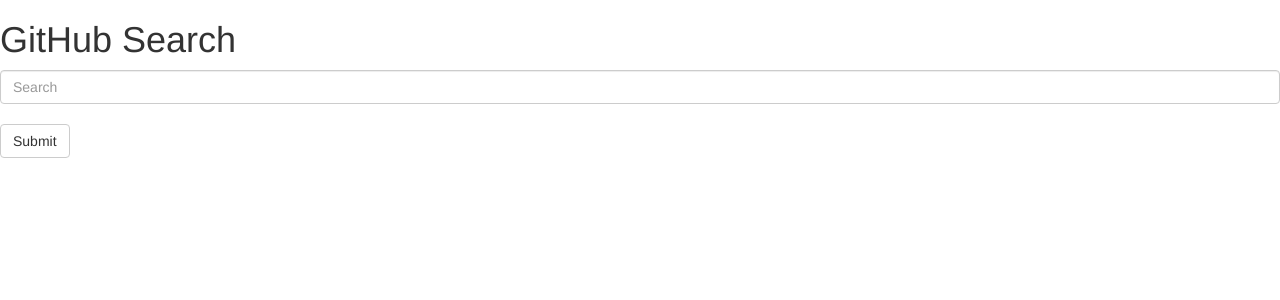
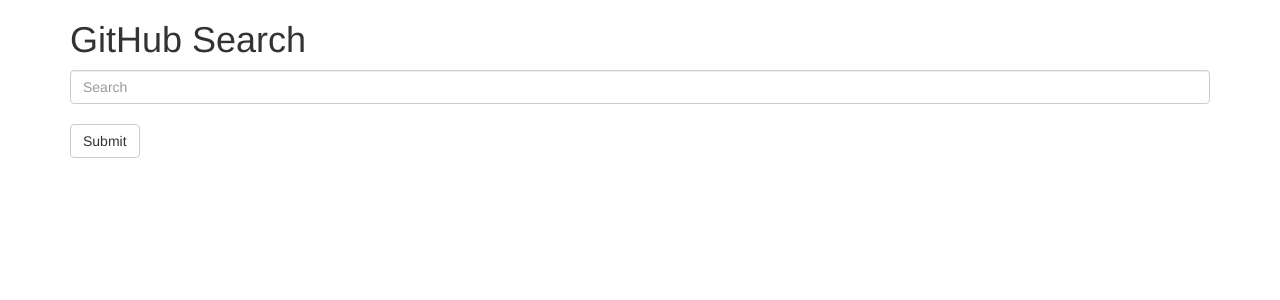
Before and after one commit to sas-jsjs/react-test, a React (Create React App) app: page / in a window 1280 px wide. Shown: the top 300 px of the page. Built offline with nearby package versions, Linux system fonts and the light colour scheme.

Commit message:
Wrappe the App with <Container />

```diff
--- a/src/App.js
+++ b/src/App.js
@@ -1,17 +1,15 @@
 import React from "react";
 import Search from "./Search.js";
-import { Bootstrap } from "react-bootstrap";
+import { Container } from "react-bootstrap";
 import { BrowserRouter as Router } from "react-router-dom";
 
-const App = () => {
-  return (
-    <Router>
-      <div>
-        <h1>GitHub Search</h1>
-        <Search />
-      </div>
-    </Router>
-  );
-};
+const App = () => (
+  <Router>
+    <Container>
+      <h1>GitHub Search</h1>
+      <Search />
+    </Container>
+  </Router>
+);
 
 export default App;
```
